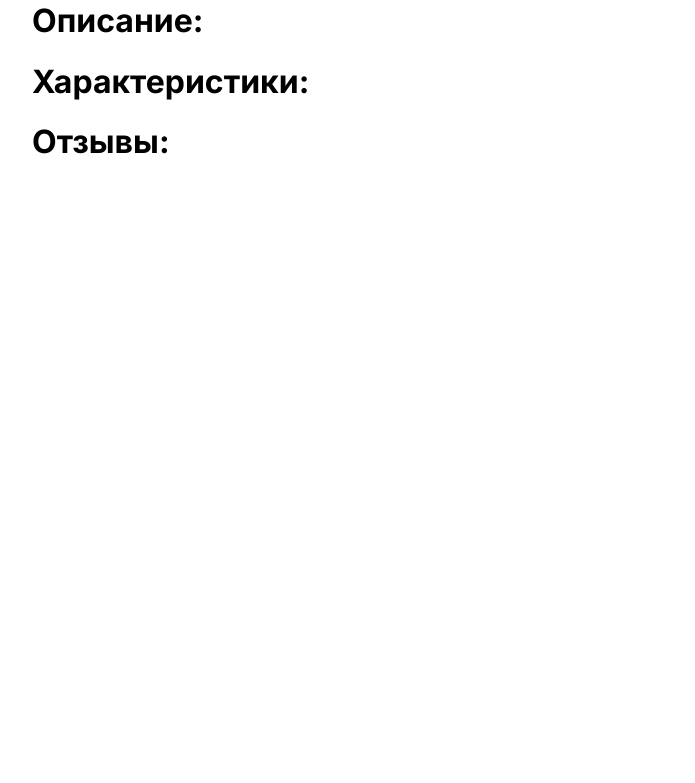
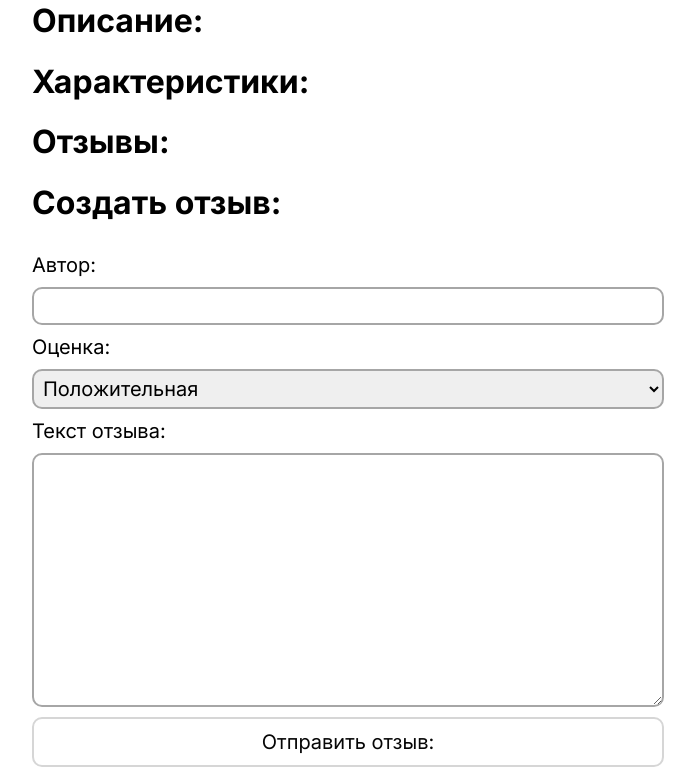
Before and after one commit to Layzern/internetshop, a Django app: template internetshop/magaz/templates/product.html in a window 1280 px wide. Shown: the part 397-1180 px from the top of the page, without its empty margins (292-987 px from the left). Before the commit the page ends 551 px from the top, so only its background shows below. Run offline with Django 5.2, Linux system fonts and the light colour scheme; the template is opened without the code that fills it, so the values that code supplies are empty.

Commit message:
Добавил форму отзыва

```diff
--- a/internetshop/magaz/static/style.css
+++ b/internetshop/magaz/static/style.css
@@ -148,6 +148,12 @@ a {
     font-size: 20px;
 }
 
+.createReviewForm input {
+      border-radius: 10px;
+      border: none;
+      border: 2px solid #a6a6a6;
+}
+
 .inputElement {
     padding: 5px;
     border-radius: 10px;
--- a/internetshop/magaz/templates/product.html
+++ b/internetshop/magaz/templates/product.html
@@ -61,3 +61,24 @@
     </div>
     {% endfor %}
 </div>
+
+     <h1>Создать отзыв:</h1>
+     <div class="createReview">
+         <form class="createReviewForm" method="POST">
+             <label for="author">Автор:</label>
+             <input name="author" class="inputElement"/>
+
+             <label for="rating">Оценка:</label>
+             <select name="rating" class="inputElement">
+                 <option>Положительная</option>
+                 <option>Отрицательная</option>
+             </select>
+
+             <label for="text">Текст отзыва:</label>
+             <textarea name="text" rows="10" class="inputElement"></textarea>
+
+             <button>Отправить отзыв:</button>
+         </form>
+     </div>
+
+</div>
```
